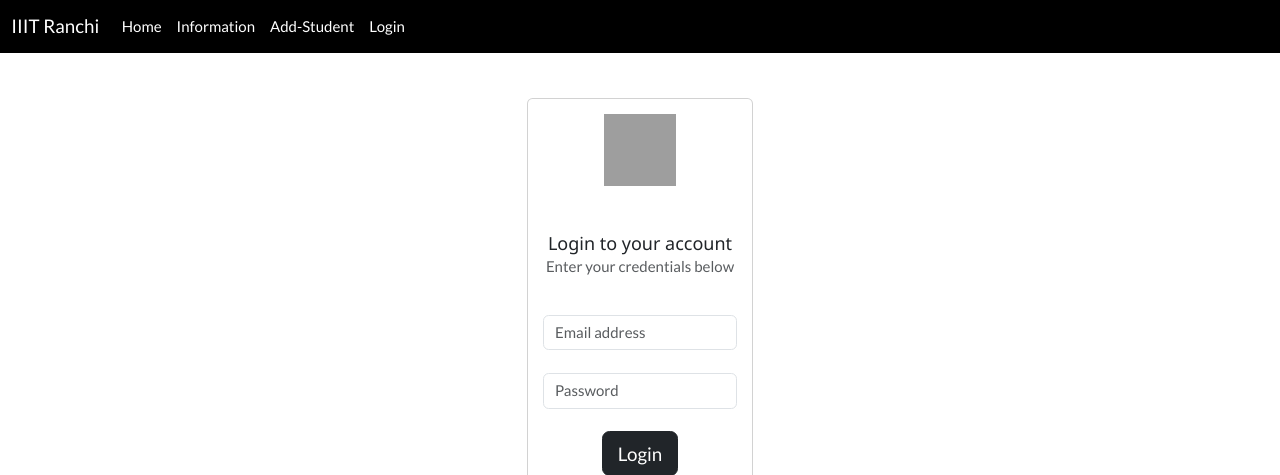
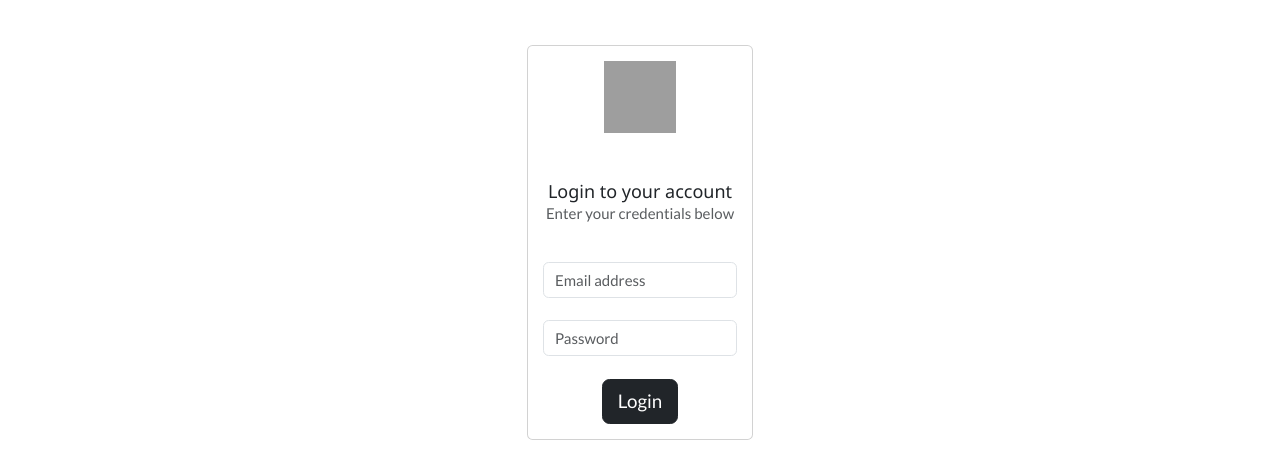
Before and after one commit to VivekDev01/Attendence-System-by-Face-Recognition, a Flask app: page / in a window 1280 px wide. Shown: the top 475 px of the page. Run offline with Flask 2, Linux system fonts and the light colour scheme; parts of the project's set-up code (start-up, migrations or seed data) failed here and were passed over; some libraries are stand-ins or nearby versions; grey boxes are pictures that could not be loaded.

Commit message:
final commit

```diff
--- a/app.py
+++ b/app.py
@@ -82,7 +82,7 @@ def home():
 
 @app.route("/login",methods = ["GET","POST"])
 def login():
-    user_name = "IIIT_RANCHI"
+    user_name = "as0287519@gmail.com"
     pass_word = "nidhi_kuswaha"
     if(request.method == "POST" and "username" in request.form and "password" in request.form):
         username = request.form["username"]
@@ -116,11 +116,11 @@ def stopcamera():
     cv2.destroyAllWindows()
     return redirect("/home")
 
-@app.route('/add',methods = ["POST"])
+@app.route('/add')
 def add():
     return render_template('new_student.html')
 
-@app.route('/information',methods = ["POST"])
+@app.route('/information')
 def information():
     return render_template('information.html')
 
--- a/template/attendence.html
+++ b/template/attendence.html
@@ -26,7 +26,7 @@
           <div class="collapse navbar-collapse" id="navbarNavDropdown">
             <ul class="navbar-nav">
               <li class="nav-item">
-                <a class="nav-link active" aria-current="page" href="{{url_for('home_page')}}">Home</a>
+                <a class="nav-link active" aria-current="page" href="{{url_for('home')}}">Home</a>
               </li>
               <li class="nav-item">
                 <a class="nav-link active" aria-current="page" href="{{url_for('information')}}">Information</a>
--- a/template/home_page.html
+++ b/template/home_page.html
@@ -28,7 +28,7 @@
                 <a class="nav-link active" aria-current="page" href="#">Home</a>
               </li>
               <li class="nav-item">
-                <a class="nav-link active" aria-current="page" href="{{url_for('information')}}">Information</a>
+                <a class="nav-link active" aria-current="page" href="{{url_for('information')}}" >Information</a>
               </li>
               <li class="nav-item">
                 <a class="nav-link active" href="{{url_for('add')}}">Add-Student</a>
--- a/template/information.html
+++ b/template/information.html
@@ -26,7 +26,7 @@
           <div class="collapse navbar-collapse" id="navbarNavDropdown">
             <ul class="navbar-nav">
               <li class="nav-item">
-                <a class="nav-link active" aria-current="page" href="{{url_for('home_page')}}">Home</a>
+                <a class="nav-link active" aria-current="page" href="{{url_for('home')}}">Home</a>
               </li>
               <li class="nav-item">
                 <a class="nav-link active" aria-current="page" href="{{url_for('information')}}">Information</a>
--- a/template/login_page.html
+++ b/template/login_page.html
@@ -15,33 +15,6 @@
     </style>
   </head>
   <body>
-
-    <!-- Navbar -->
-    <nav class="navbar navbar-expand-lg" style="background-color: #000000;" data-bs-theme="dark">
-        <div class="container-fluid">
-          <a class="navbar-brand" href="https://iiitranchi.ac.in/">IIIT Ranchi</a>
-          <button class="navbar-toggler" type="button" data-bs-toggle="collapse" data-bs-target="#navbarNavDropdown" aria-controls="navbarNavDropdown" aria-expanded="false" aria-label="Toggle navigation">
-            <span class="navbar-toggler-icon"></span>
-          </button>
-          <div class="collapse navbar-collapse" id="navbarNavDropdown">
-            <ul class="navbar-nav">
-              <li class="nav-item">
-                <a class="nav-link active" aria-current="page" href="{{url_for('home_page')}}">Home</a>
-              </li>
-              <li class="nav-item">
-                <a class="nav-link active" aria-current="page" href="{{url_for('information')}}">Information</a>
-              </li>
-              <li class="nav-item">
-                <a class="nav-link active" href="{{url_for('add')}}">Add-Student</a>
-              </li>
-              <li class="nav-item">
-                <a class="nav-link active" href="{{url_for('login')}}">Login</a>
-              </li>
-            </ul>
-          </div>
-        </div>
-    </nav>
-
     <!-- log in -->
 
     <div class="d-flex justify-content-center align-middle align-items-center text-center mt-5">
--- a/template/new_student.html
+++ b/template/new_student.html
@@ -26,7 +26,7 @@
           <div class="collapse navbar-collapse" id="navbarNavDropdown">
             <ul class="navbar-nav">
               <li class="nav-item">
-                <a class="nav-link active" aria-current="page" href="{{url_for('home_page')}}">Home</a>
+                <a class="nav-link active" aria-current="page" href="{{url_for('home')}}">Home</a>
               </li>
               <li class="nav-item">
                 <a class="nav-link active" aria-current="page" href="{{url_for('information')}}">Information</a>
```
